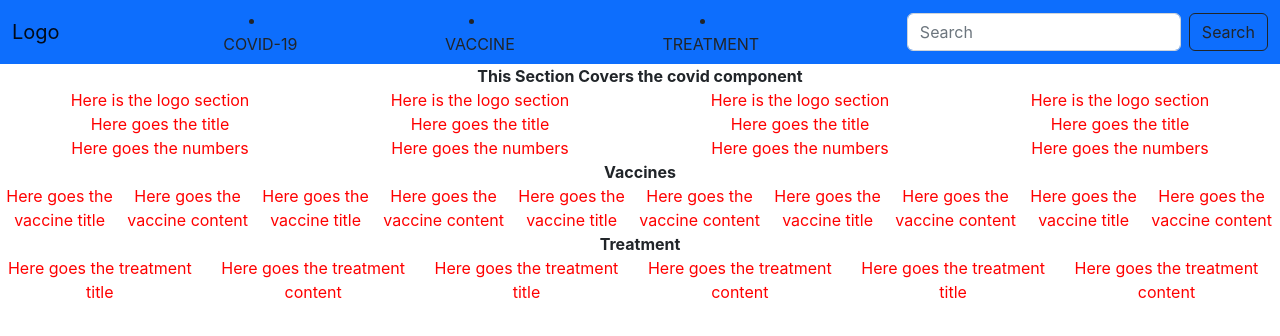
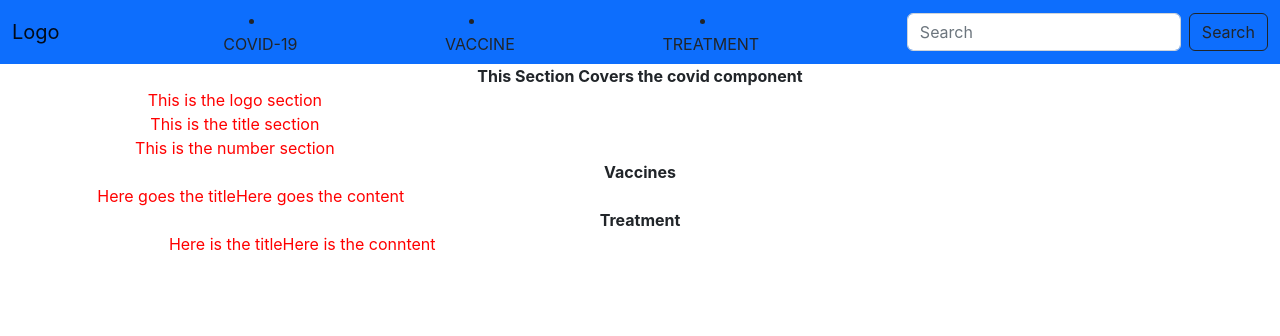
Before and after one commit to Elvis-Munene/covid-vacine-tracker, a React (Create React App) app: page / in a window 1280 px wide. Shown: the top 336 px of the page. Built offline with nearby package versions, Linux system fonts and the light colour scheme.

Commit message:
pases data as props in the following components: Covid, Treatment and Vaccine

```diff
--- a/src/components/dashboard/CasesCard.jsx
+++ b/src/components/dashboard/CasesCard.jsx
@@ -1,16 +1,16 @@
 import React from 'react'
 import './CasesCard.css'
 
-function CasesCard() {
+function CasesCard({logo,title, number}) {
   return (
     <div className='case_card'>
         <div classsName='case_card_logo'>
-            Here is the logo section
+            {logo}
 
             </div>
-        <div className='case_card_title'>Here goes the title
+        <div className='case_card_title'>{title}
         </div>
-        <div className='case_card_number'>Here goes the numbers</div>
+        <div className='case_card_number'>{number}</div>
 
     </div>
   )
--- a/src/components/dashboard/Covid.jsx
+++ b/src/components/dashboard/Covid.jsx
@@ -5,10 +5,10 @@ import "./Covid.css"
 function Covid() {
   return (
     <>
-    <div><b>This Section Covers the covid component</b></div>
+    <div id='#covid'><b>This Section Covers the covid component</b></div>
     <div className='covid'>
 
-    <div><CasesCard/></div>
+    <div><CasesCard logo={"This is the logo section"} title={"This is the title section"} number={"This is the number section"}/></div>
     <div><CasesCard/></div>
     <div><CasesCard/></div>
     <div><CasesCard/></div>
--- a/src/components/dashboard/Treatment.jsx
+++ b/src/components/dashboard/Treatment.jsx
@@ -5,9 +5,9 @@ import "./Treatment.css"
 function Treatment() {
   return (
     <>
-    <div><b>Treatment</b></div>
+    <div id='#treatment'><b>Treatment</b></div>
     <div className='treatment'>
-    <TreatmentCard/>
+    <TreatmentCard title={"Here is the title"} content={"Here is the conntent"}/>
     <TreatmentCard/>
     <TreatmentCard/>
     </div>
--- a/src/components/dashboard/TreatmentCard.jsx
+++ b/src/components/dashboard/TreatmentCard.jsx
@@ -1,15 +1,16 @@
 import React from 'react'
 import './TreatmentCard.css'
 
-function TreatmentCard() {
+function TreatmentCard( {title, content}) {
   return (
   <>
    <div className='treatment'>
         <div className='treatment_title'>
-            Here goes the treatment title
+            {title}
         </div>
         <div className='treatment_content'>
-            Here goes the treatment content
+            {content}
+
         </div>
 
     </div>
--- a/src/components/dashboard/Vaccine.jsx
+++ b/src/components/dashboard/Vaccine.jsx
@@ -5,9 +5,9 @@ import './Vaccine.css'
 function Vaccine() {
   return (
     <>
-     <div className="vaccine_title"><b>Vaccines</b></div>
+     <div className="vaccine_title" id='#vaccine'><b>Vaccines</b></div>
      <div className="vaccine">
-     <VaccineCard/>
+     <VaccineCard title={"Here goes the title"} content="Here goes the content"/>
      <VaccineCard/>
      <VaccineCard/>
      <VaccineCard/>
--- a/src/components/dashboard/VaccineCard.jsx
+++ b/src/components/dashboard/VaccineCard.jsx
@@ -1,16 +1,16 @@
 import React from 'react'
 import './VaccineCard.css'
 
-function VaccineCard() {
+function VaccineCard({title, content}) {
   return (
     <>
 
     <div className='vaccine'>
         <div className='vaccine_title'>
-            Here goes the vaccine title
+            {title}
         </div>
         <div className='vaccine_content'>
-            Here goes the vaccine content
+            {content}
         </div>
 
     </div>
```
Also changed, not shown: src/components/dashboard/Continents.jsx (deleted, +0 -9 lines).
